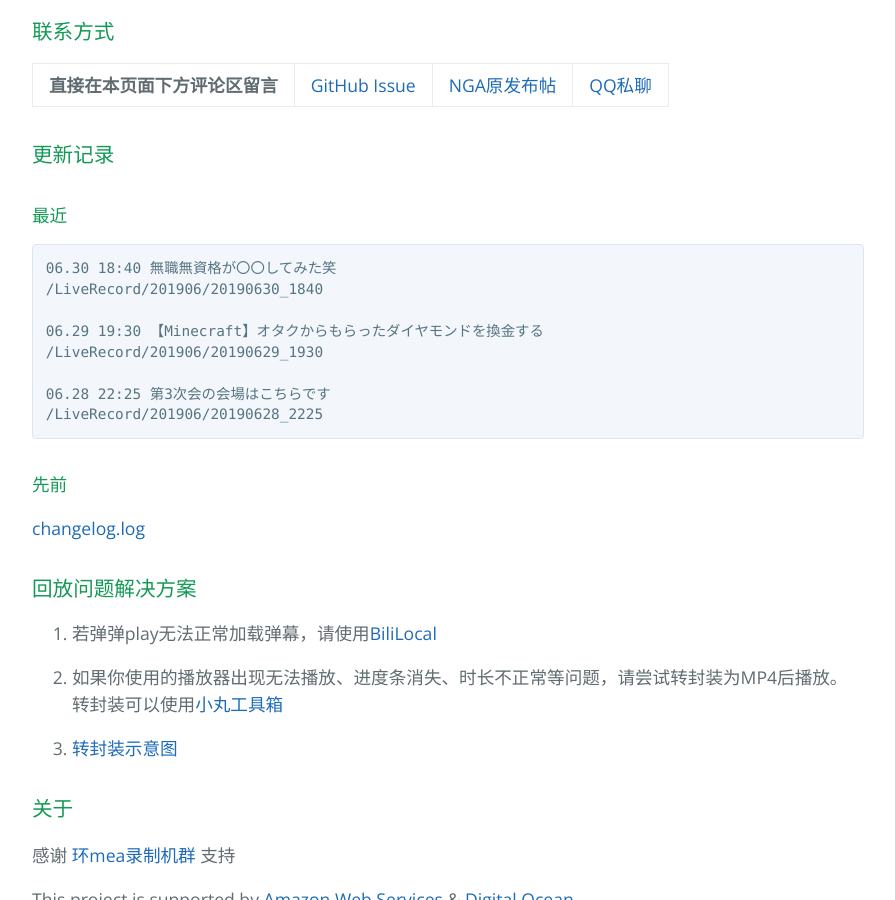
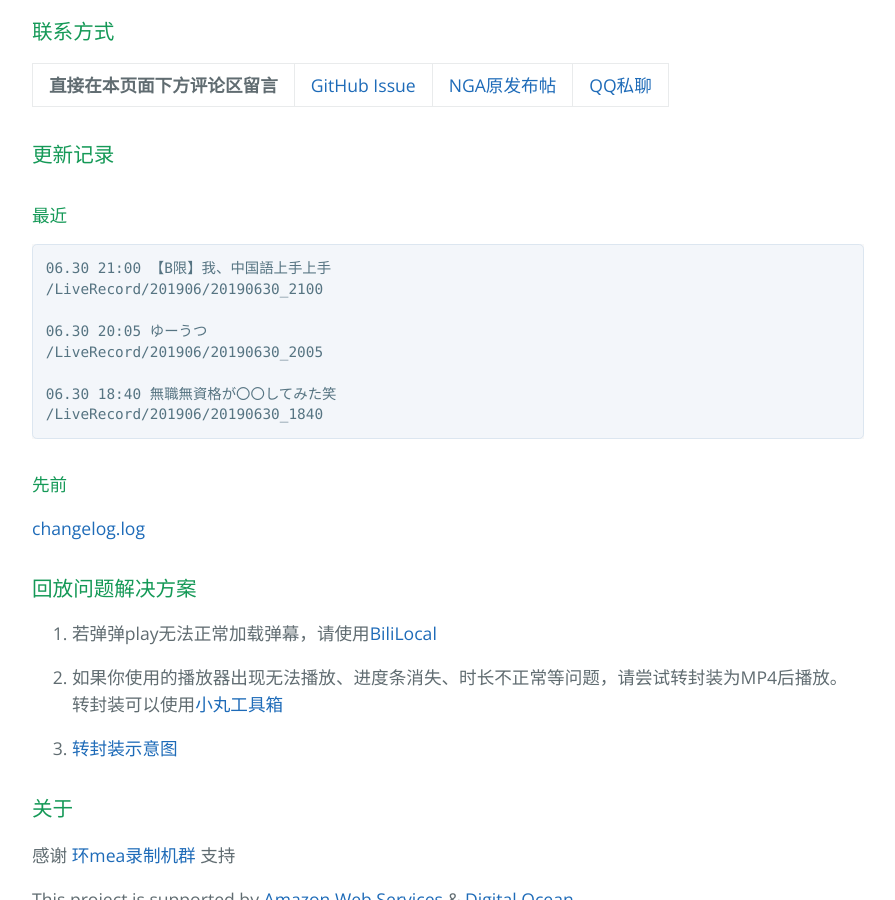
Before and after one commit to kaguramea-record/kaguramea-record.github.io, a Jekyll site: the page built from index.md, in a window 1280 px wide and 900 px high, scrolled down 1170 px. Shown: the whole window, without its empty margins (192-1087 px from the left). Built offline with Jekyll 4.4.1, drawn with Linux system fonts in a browser that asks for light colours; comment, search, counter and statistics services are not loaded.

Commit message:
Update 190630-2

````diff
--- a/index.md
+++ b/index.md
@@ -38,14 +38,14 @@ layout: default
 #### 最近
 
 ```
+06.30 21:00 【B限】我、中国語上手上手
+/LiveRecord/201906/20190630_2100
+
+06.30 20:05 ゆーうつ
+/LiveRecord/201906/20190630_2005
+
 06.30 18:40 無職無資格が〇〇してみた笑
 /LiveRecord/201906/20190630_1840
-
-06.29 19:30 【Minecraft】オタクからもらったダイヤモンドを換金する
-/LiveRecord/201906/20190629_1930
-
-06.28 22:25 第3次会の会場はこちらです
-/LiveRecord/201906/20190628_2225
 ```
 
 #### 先前
````
Also changed, not shown: 1 other file.
